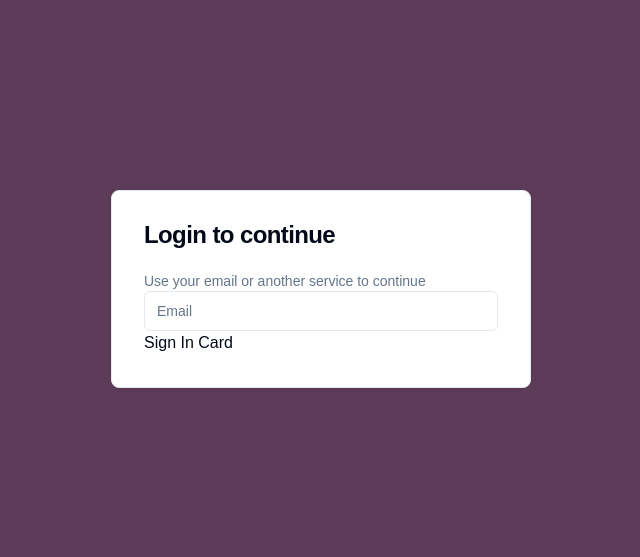
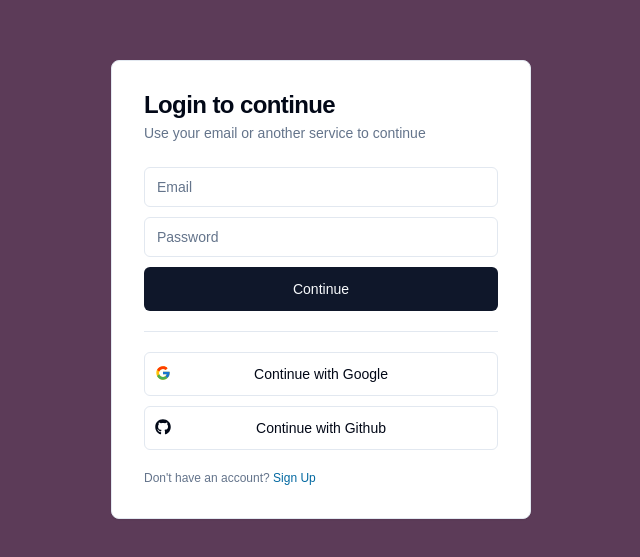
Before and after one commit to rakesh-hemwani/VibeNet, a Next.js app: page / in a window 1280 px wide. Shown: the part 111-668 px from the top of the page, without its empty margins (319-959 px from the left). Built offline with nearby package versions, Linux system fonts and the light colour scheme.

Commit message:
Auth UI completd

```diff
--- a/src/features/auth/components/auth-screen.tsx
+++ b/src/features/auth/components/auth-screen.tsx
@@ -12,7 +12,7 @@
     return (
     <div className="h-full min-h-screen flex items-center justify-center bg-[#5C3B58]">
         <div className="md:h-auto md:w-[420px]">
-            {state === 'signIn' ? <SignInCard/> : <SignUpCard/>}
+            {state === 'signIn' ? <SignInCard setState={setState}/> : <SignUpCard setState={setState}/>}
         </div>
     </div>
     );
--- a/src/features/auth/components/sign-in-card.tsx
+++ b/src/features/auth/components/sign-in-card.tsx
@@ -1,30 +1,82 @@
+import { Button } from "@/components/ui/button"
 import { Card, CardContent, CardDescription, CardHeader, CardTitle } from "@/components/ui/card"
 import { Input } from "@/components/ui/input"
+import { Separator } from "@/components/ui/separator"
+import { FaGithub } from "react-icons/fa"
+import { FcGoogle } from "react-icons/fc"
+import { SignInFlow } from "../types"
+import { useState } from "react"
 
-export const SignInCard = () => {
+interface SignInCardProps {
+    setState: (state: SignInFlow) => void
+}
+
+export const SignInCard = ({ setState }: SignInCardProps) => {
+    const [email, setEmail] = useState("");
+    const [password, setPassword] = useState("");
     return (
         <Card className="w-full h-full p-8">
             <CardHeader className="px-0 pt-0">
                 <CardTitle>
                     Login to continue
                 </CardTitle>
+                <CardDescription>
+                    Use your email or another service to continue
+                </CardDescription>
             </CardHeader>
-            <CardDescription>
-                Use your email or another service to continue
-            </CardDescription>
             <CardContent className="space-y-5 px-0 pb-0">
                 <form className="space-y-2.5">
                     <Input disabled={false}
-                    value=""
-                    onChange={() => {
+                        value={email}
+                        onChange={(e) => {
+                            setEmail(e.target.value)
+                        }}
+                        placeholder="Email"
+                        type="email"
+                        required />
 
-                    }}
-                    placeholder="Email"
-                    type="email"
-                    required/>
+                    <Input disabled={false}
+                        value={password}
+                        onChange={(e) => {
+                            setPassword(e.target.value)
+                        }}
+                        placeholder="Password"
+                        type="password"
+                        required />
+
+                    <Button type="submit" className="w-full " size="lg" disabled={false}>
+                        Continue
+                    </Button>
                 </form>
+                <Separator></Separator>
+                <div className="flex flex-col gap-y-2.5">
+                    <Button
+                        disabled={false}
+                        onClick={() => { }}
+                        variant="outline"
+                        size="lg"
+                        className="w-full relative"
+                    >
+                        {/*Todo: - Fix the size of icon  */}
+                        <FcGoogle className="size-28 absolute top-3 left-2.5" />
+                        Continue with Google
+                    </Button>
+                    <Button
+                        disabled={false}
+                        onClick={() => { }}
+                        variant="outline"
+                        size="lg"
+                        className="w-full relative"
+                    >
+                        <FaGithub className="size-5 absolute top-3 left-2.5" />
+                        Continue with Github
+                    </Button>
+                </div>
+                <p className="text-xs text-muted-foreground">
+                    Don't have an account?  <span onClick={() => setState("signUp")} className="text-sky-700 hover:underline cursor-pointer"> Sign Up</span>
+                </p>
             </CardContent>
-            Sign In Card
+            {/* Sign In Card */}
         </Card>
     )
 }
--- a/src/features/auth/components/sign-up-card.tsx
+++ b/src/features/auth/components/sign-up-card.tsx
@@ -1,7 +1,92 @@
-export const SignUpCard = () => {
+import { Button } from "@/components/ui/button"
+import { Card, CardContent, CardDescription, CardHeader, CardTitle } from "@/components/ui/card"
+import { Input } from "@/components/ui/input"
+import { Separator } from "@/components/ui/separator"
+import { FaGithub } from "react-icons/fa"
+import { FcGoogle } from "react-icons/fc"
+import { SignInFlow } from "../types"
+import { useState } from "react"
+
+interface SignUpCardProps {
+    setState: (state: SignInFlow) => void
+}
+
+export const SignUpCard = ({ setState }: SignUpCardProps) => {
+    const [email, setEmail] = useState("");
+    const [password, setPassword] = useState("");
+    const [confirmPassword, setConfirmPassword] = useState("");
     return (
-        <div>
-            Sign Up Card
-        </div>
+        <Card className="w-full h-full p-8">
+            <CardHeader className="px-0 pt-0">
+                <CardTitle>
+                    Create Account to continue
+                </CardTitle>
+                <CardDescription>
+                    Use your email or another service to continue
+                </CardDescription>
+            </CardHeader>
+            <CardContent className="space-y-5 px-0 pb-0">
+                <form className="space-y-2.5">
+                    <Input disabled={false}
+                        value={email}
+                        onChange={(e) => {
+                            setEmail(e.target.value)
+                        }}
+                        placeholder="Email"
+                        type="email"
+                        required />
+
+                    <Input disabled={false}
+                        value={password}
+                        onChange={(e) => {
+                            setPassword(e.target.value)
+                        }}
+                        placeholder="Password"
+                        type="password"
+                        required />
+
+                    <Input disabled={false}
+                        value={confirmPassword}
+                        onChange={(e) => {
+                            setConfirmPassword(e.target.value)
+                        }}
+                        placeholder="Confirm Password"
+                        type="password"
+                        required />
+
+                    <Button type="submit" className="w-full " size="lg" disabled={false}>
+                        Continue
+                    </Button>
+                </form>
+                <Separator></Separator>
+                <div className="flex flex-col gap-y-2.5">
+                    <Button
+                        disabled={false}
+                        onClick={() => { }}
+                        variant="outline"
+                        size="lg"
+                        className="w-full relative"
+                    >
+                        {/*Todo: - Fix the size of icon  */}
+                        <FcGoogle className="size-28 absolute top-3 left-2.5" />
+                        Continue with Google
+                    </Button>
+                    <Button
+                        disabled={false}
+                        onClick={() => { }}
+                        variant="outline"
+                        size="lg"
+                        className="w-full relative"
+                    >
+                        <FaGithub className="size-5 absolute top-3 left-2.5" />
+                        Continue with Github
+                    </Button>
+                </div>
+                <p className="text-xs text-muted-foreground">
+                    Already have an account?  <span onClick={() => setState("signIn")} className="text-sky-700 hover:underline cursor-pointer"> Sign In</span>
+                </p>
+            </CardContent>
+            {/* Sign In Card */}
+        </Card>
     )
 }
```
Also changed, not shown: Todos.txt (added).
